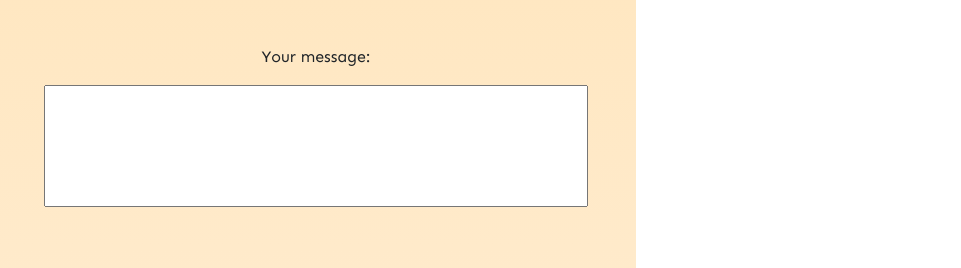
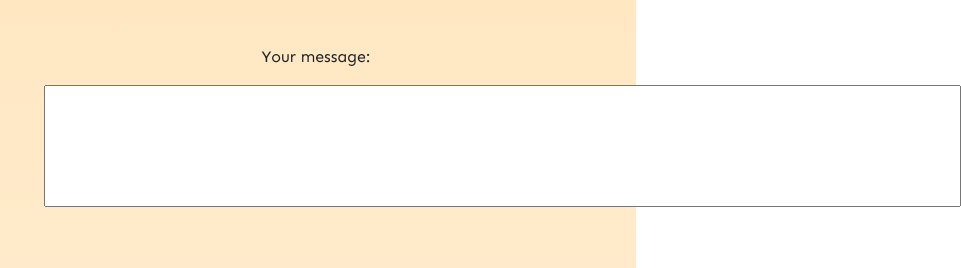
Before and after one commit to bobiz99/decor, a plain HTML site: page index.html in a window 1280 px wide. Shown: the part 5545-5813 px from the top of the page, 644-1605 px from the left, 961 px wide, since content can reach past the window. Drawn offline with nearby package versions, Linux system fonts and the light colour scheme; some packages are replaced by stand-ins of ours.

Commit message:
Update index.html

```diff
--- a/index.html
+++ b/index.html
@@ -161,7 +161,7 @@
               <label for="message" class="mt-4 text-center">Your message:</label>
             </div>
 
-            <div class="row mt-2 d-flex justify-content-center">
+            <div class="row mt-2 d-flex justify-content-center flex-column">
 
               <textarea id="message" cols="100" rows="5" class="is-valid"></textarea>
               <p id="msgError"></p>
```
